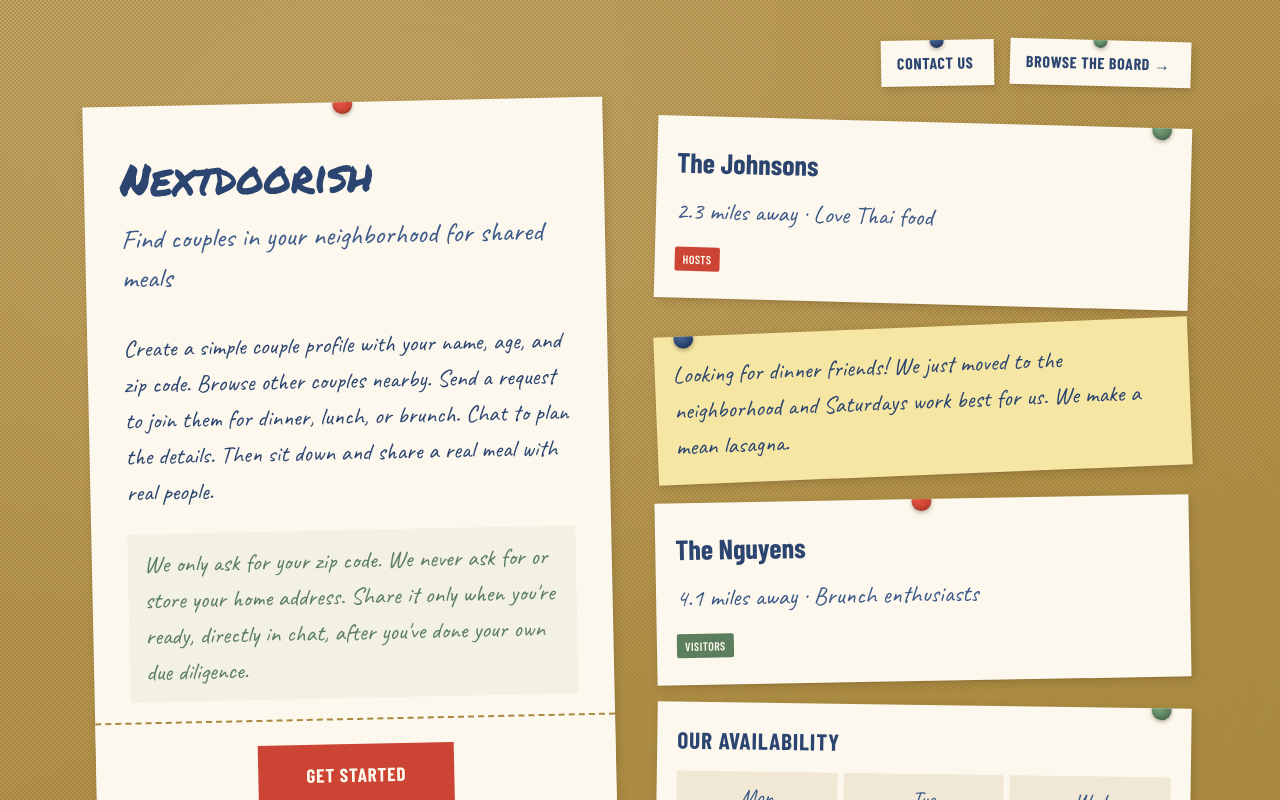
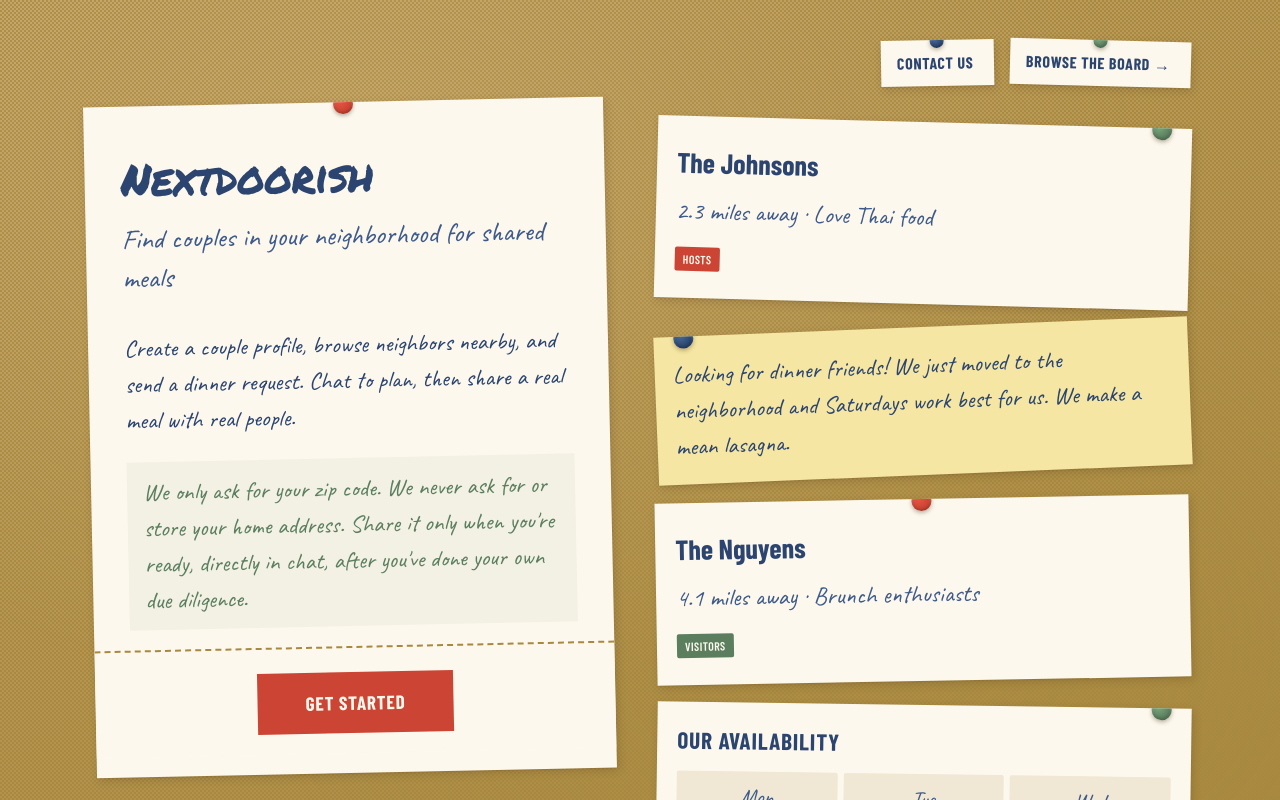
Before and after one commit to AmitKulkarni23/knowthyneighbor, a Next.js app in the folder frontend/: page / in a window 1280 px wide. Shown: the top 800 px of the page. Built offline with nearby package versions, Linux system fonts and the light colour scheme.

Commit message:
Shorten landing page description copy

```diff
--- a/frontend/src/app/page.tsx
+++ b/frontend/src/app/page.tsx
@@ -139,7 +139,7 @@ export default function Home() {
             Find couples in your neighborhood for shared meals
           </Typography>
           <Typography sx={{ fontFamily: 'var(--font-handwriting), cursive', fontSize: '1.5rem', lineHeight: 1.5, color: 'var(--ink-blue)', mb: 3, maxWidth: '55ch' }}>
-            Create a simple couple profile with your name, age, and zip code. Browse other couples nearby. Send a request to join them for dinner, lunch, or brunch. Chat to plan the details. Then sit down and share a real meal with real people.
+            Create a couple profile, browse neighbors nearby, and send a dinner request. Chat to plan, then share a real meal with real people.
           </Typography>
           <Typography sx={{ fontFamily: 'var(--font-handwriting), cursive', fontSize: '1.5rem', color: 'var(--thumbtack-green)', p: '12px 16px', bgcolor: 'rgba(91, 127, 94, 0.06)', mb: '20px', lineHeight: 1.5 }}>
             We only ask for your zip code. We never ask for or store your home address. Share it only when you&apos;re ready, directly in chat, after you&apos;ve done your own due diligence.
```
